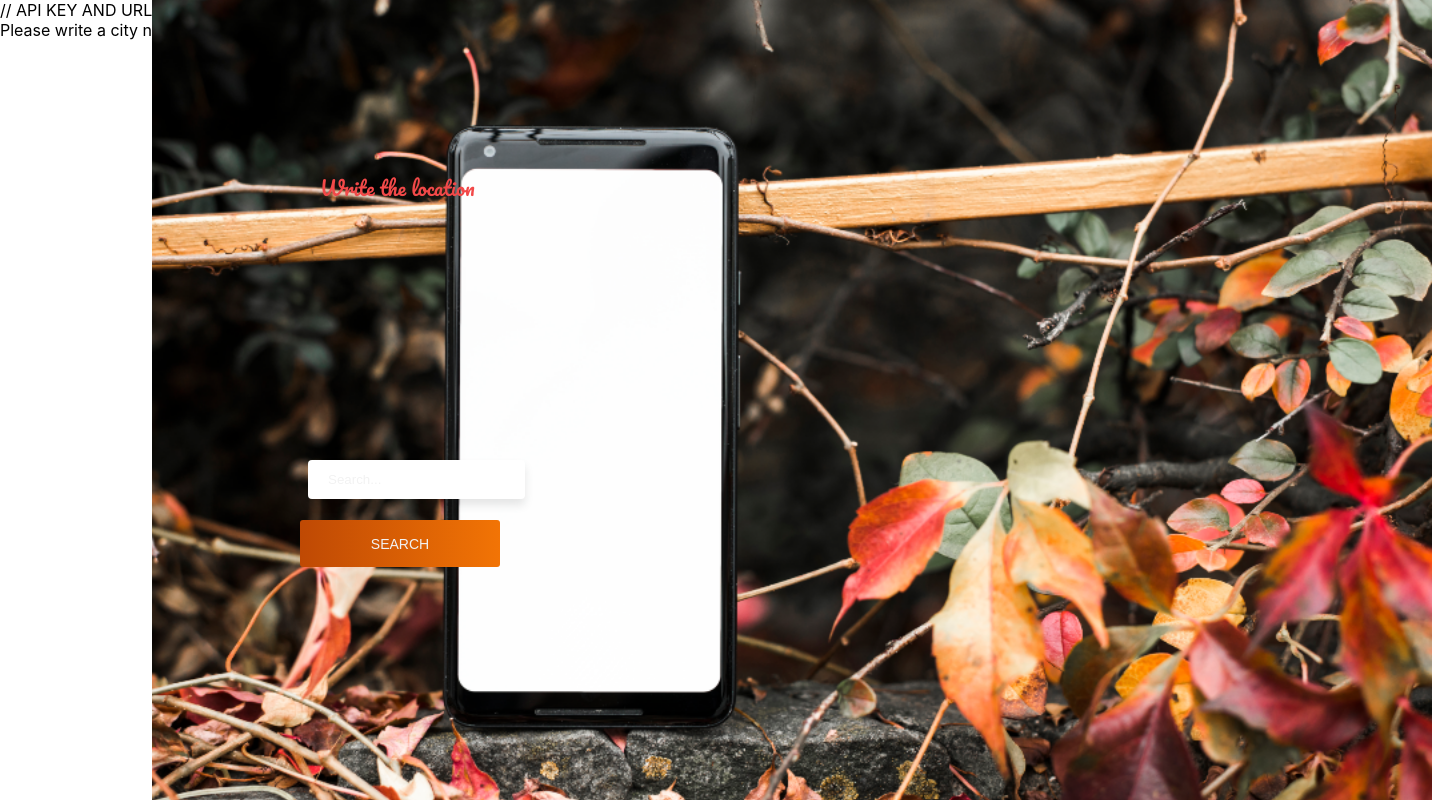
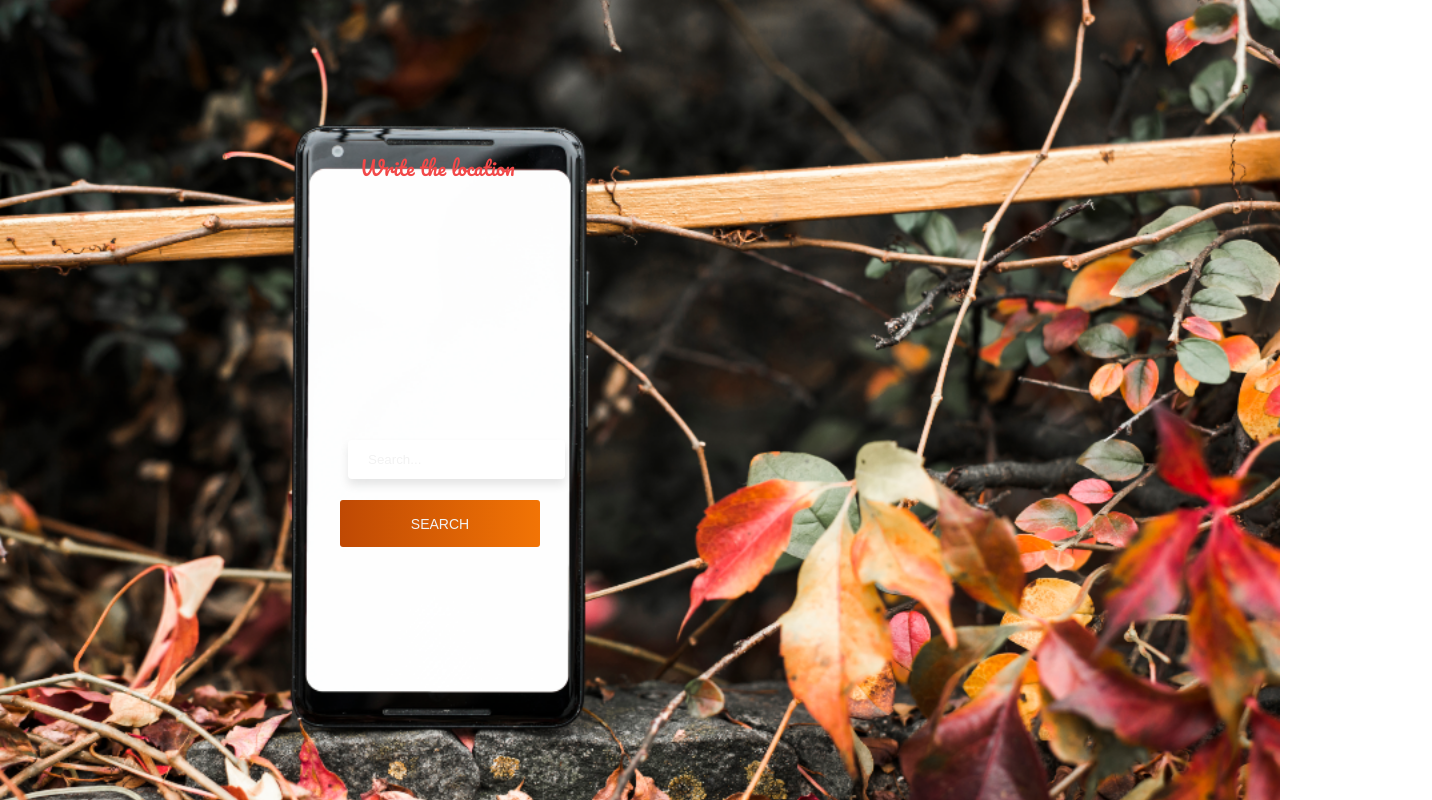
Before and after one commit to anetasopa/react-weather-app, a React app: page / in a window 1280 px wide. Shown: the whole page, 1432 px wide, since content can reach past the window. Built offline with nearby package versions, Linux system fonts and the light colour scheme; the HTML template or start-up script is replaced by a standard one.

Commit message:
Add form margin left

```diff
--- a/src/Component/Component.js
+++ b/src/Component/Component.js
@@ -21,7 +21,6 @@ function Component() {
 
   return (
     <div>
-      // API KEY AND URL
       <img src={image} alt="" className={styles.img} />
       <div className={styles.container} />
       <form onSubmit={(e) => e.preventDefault()}>
--- a/src/Component/component.module.css
+++ b/src/Component/component.module.css
@@ -95,3 +95,7 @@ button:hover {
   color: #f24949;
   font-size: var(--font-size-b);
 }
+
+form {
+  margin-left: 40px;
+}
```
Also changed, not shown: 1 other file (tests, documents, lock files or other folders).
